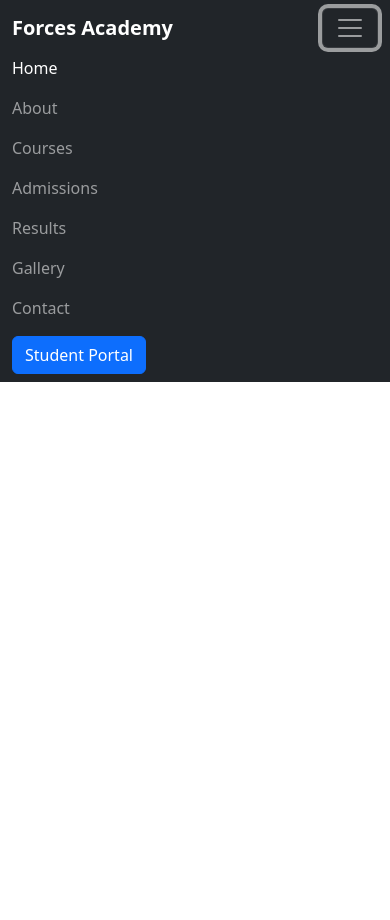
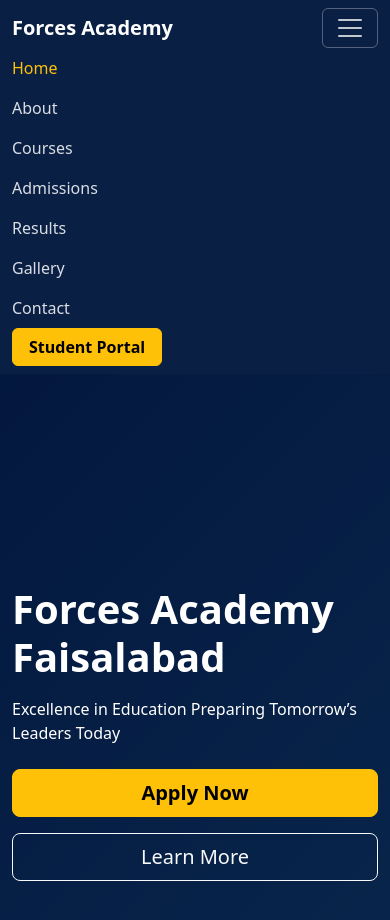
Before and after one commit to hamzaahmad-dev/forces-academy-frontend-codesaviours-si26-hamza, a plain HTML site: page index.html in a window 390 px wide. Both pictures are taken after a click on the button "Toggle navigation". Before the commit the page ends 844 px from the top, so only its background shows below. Drawn offline with nearby package versions, Linux system fonts and the light colour scheme.

Commit message:
Complete navigation setup across all pages

```diff
--- a/css/style.css
+++ b/css/style.css
@@ -0,0 +1,107 @@
+/* ========================================
+   FORCES ACADEMY - CUSTOM STYLES
+   ======================================== */
+
+
+/* ========================================
+   NAVIGATION BAR
+   ======================================== */
+
+#mainNav {
+    background-color: #0a1f44;
+}
+
+#mainNav .navbar-brand {
+    color: #ffffff;
+}
+
+#mainNav .nav-link {
+    color: rgba(255, 255, 255, 0.85);
+    transition: color 0.2s ease;
+}
+
+#mainNav .nav-link:hover,
+#mainNav .nav-link.active {
+    color: #ffc107;
+}
+
+#mainNav .navbar-toggler {
+    border-color: rgba(255, 255, 255, 0.3);
+}
+
+#mainNav .navbar-toggler:focus {
+    box-shadow: none;
+}
+
+#mainNav .navbar-toggler-icon {
+    filter: brightness(0) invert(1);
+}
+
+
+/* ========================================
+   HERO SECTION
+   ======================================== */
+
+#hero {
+    background: linear-gradient(135deg, #0a1f44 0%, #1a4a6b 100%);
+    background-size: cover;
+    background-position: center;
+    min-height: 90vh;
+}
+
+.hero-overlay {
+    background: rgba(0, 20, 60, 0.65);
+    min-height: 90vh;
+    display: flex;
+    align-items: center;
+}
+
+
+/* ========================================
+   HERO BUTTONS
+   ======================================== */
+
+#hero .btn-warning {
+    transition: all 0.2s ease;
+}
+
+#hero .btn-warning:hover {
+    transform: translateY(-2px);
+}
+
+#hero .btn-outline-light {
+    transition: all 0.2s ease;
+}
+
+#hero .btn-outline-light:hover {
+    transform: translateY(-2px);
+}
+
+
+/* ========================================
+   RESPONSIVE HERO
+   ======================================== */
+
+@media (max-width: 767.98px) {
+
+    #hero {
+        min-height: 85vh;
+    }
+
+    .hero-overlay {
+        min-height: 85vh;
+        padding: 60px 0;
+    }
+
+    #hero h1 {
+        font-size: 2.5rem;
+    }
+
+    #hero .lead {
+        font-size: 1rem;
+    }
+
+    #hero .btn {
+        width: 100%;
+    }
+}
--- a/index.html
+++ b/index.html
@@ -5,7 +5,7 @@
     <meta charset="UTF-8">
     <meta name="viewport" content="width=device-width, initial-scale=1.0">
 
-    <title>Forces Academy</title>
+    <title>Forces Academy Faisalabad</title>
 
     <!-- Bootstrap 5 CSS -->
     <link href="https://cdn.jsdelivr.net/npm/bootstrap@5.3.3/dist/css/bootstrap.min.css" rel="stylesheet">
@@ -17,55 +17,71 @@
 <body>
 
     <!-- Navigation Bar -->
-    <nav class="navbar navbar-expand-lg bg-dark navbar-dark sticky-top">
+    <nav class="navbar navbar-expand-lg sticky-top" id="mainNav">
         <div class="container">
 
-            <!-- Logo / Brand -->
+            <!-- Logo -->
             <a class="navbar-brand fw-bold" href="index.html">
                 Forces Academy
             </a>
 
-            <!-- Mobile Menu Button -->
-            <button class="navbar-toggler" type="button" data-bs-toggle="collapse" data-bs-target="#mainNavbar"
-                aria-controls="mainNavbar" aria-expanded="false" aria-label="Toggle navigation">
+            <!-- Hamburger Toggle -->
+            <button class="navbar-toggler" type="button" data-bs-toggle="collapse" data-bs-target="#navMenu"
+                aria-controls="navMenu" aria-expanded="false" aria-label="Toggle navigation">
+
                 <span class="navbar-toggler-icon"></span>
             </button>
 
             <!-- Navigation Links -->
-            <div class="collapse navbar-collapse" id="mainNavbar">
+            <div class="collapse navbar-collapse" id="navMenu">
 
-                <ul class="navbar-nav ms-auto align-items-lg-center">
+                <ul class="navbar-nav ms-auto align-items-lg-center gap-lg-2">
 
                     <li class="nav-item">
-                        <a class="nav-link active" href="index.html">Home</a>
+                        <a class="nav-link active" href="index.html">
+                            Home
+                        </a>
                     </li>
 
                     <li class="nav-item">
-                        <a class="nav-link" href="about.html">About</a>
+                        <a class="nav-link" href="about.html">
+                            About
+                        </a>
                     </li>
 
                     <li class="nav-item">
-                        <a class="nav-link" href="courses.html">Courses</a>
+                        <a class="nav-link" href="courses.html">
+                            Courses
+                        </a>
                     </li>
 
                     <li class="nav-item">
-                        <a class="nav-link" href="admissions.html">Admissions</a>
+                        <a class="nav-link" href="admissions.html">
+                            Admissions
+                        </a>
                     </li>
 
                     <li class="nav-item">
-                        <a class="nav-link" href="results.html">Results</a>
+                        <a class="nav-link" href="results.html">
+                            Results
+                        </a>
                     </li>
 
                     <li class="nav-item">
-                        <a class="nav-link" href="gallery.html">Gallery</a>
+                        <a class="nav-link" href="gallery.html">
+                            Gallery
+                        </a>
                     </li>
 
                     <li class="nav-item">
-                        <a class="nav-link" href="contact.html">Contact</a>
+                        <a class="nav-link" href="contact.html">
+                            Contact
+                        </a>
                     </li>
 
-                    <li class="nav-item ms-lg-2 mt-2 mt-lg-0">
-                        <a class="btn btn-primary" href="#">
+                    <!-- Student Portal Button -->
+                    <li class="nav-item">
+                        <a class="btn btn-warning fw-semibold px-3" href="#">
                             Student Portal
                         </a>
                     </li>
@@ -76,11 +92,55 @@
         </div>
     </nav>
 
+
+    <!-- Hero Section -->
+    <section id="hero">
+
+        <div class="hero-overlay">
+
+            <div class="container h-100">
+
+                <div class="row h-100 align-items-center">
+
+                    <div class="col-lg-8 text-white">
+
+                        <h1 class="display-4 fw-bold mb-3">
+                            Forces Academy Faisalabad
+                        </h1>
+
+                        <p class="lead mb-4">
+                            Excellence in Education Preparing Tomorrow’s Leaders Today
+                        </p>
+
+                        <div class="d-flex flex-wrap gap-3">
+
+                            <a href="admissions.html" class="btn btn-warning btn-lg fw-semibold px-4">
+                                Apply Now
+                            </a>
+
+                            <a href="about.html" class="btn btn-outline-light btn-lg px-4">
+                                Learn More
+                            </a>
+
+                        </div>
+
+                    </div>
+
+                </div>
+
+            </div>
+
+        </div>
+
+    </section>
+
+
     <!-- Bootstrap 5 JavaScript -->
     <script src="https://cdn.jsdelivr.net/npm/bootstrap@5.3.3/dist/js/bootstrap.bundle.min.js"></script>
 
     <!-- Custom JavaScript -->
     <script src="js/main.js"></script>
+
 </body>
 
 </html>
```
Also changed, not shown: about.html (+43 -16 lines), admissions.html (+43 -16 lines), contact.html (+37 -16 lines), courses.html (+43 -16 lines), gallery.html (+37 -16 lines), results.html (+43 -16 lines).
